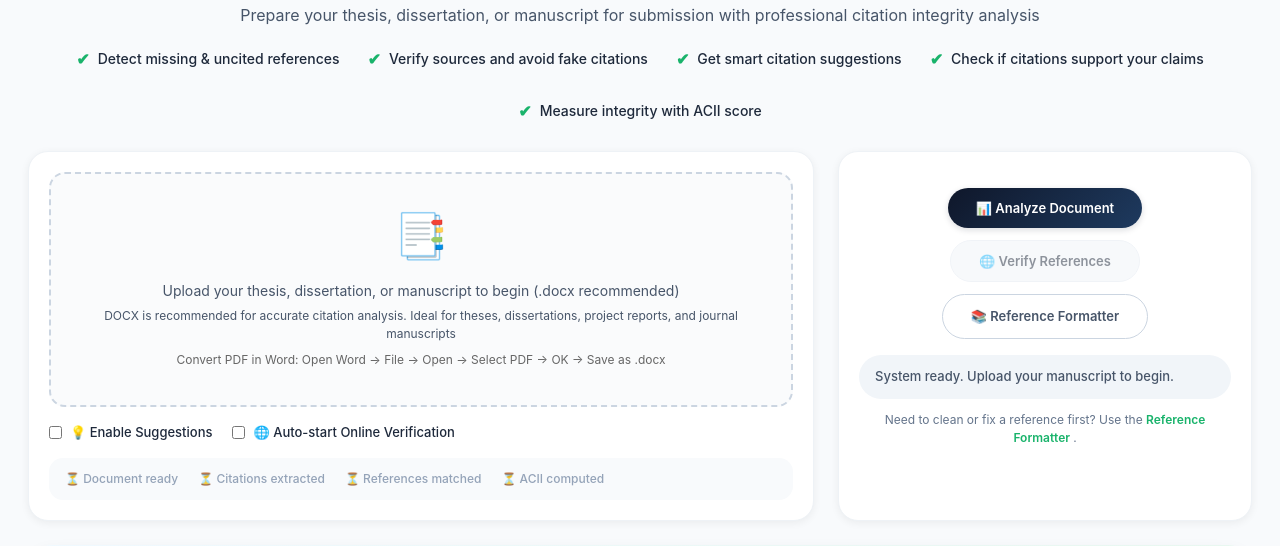
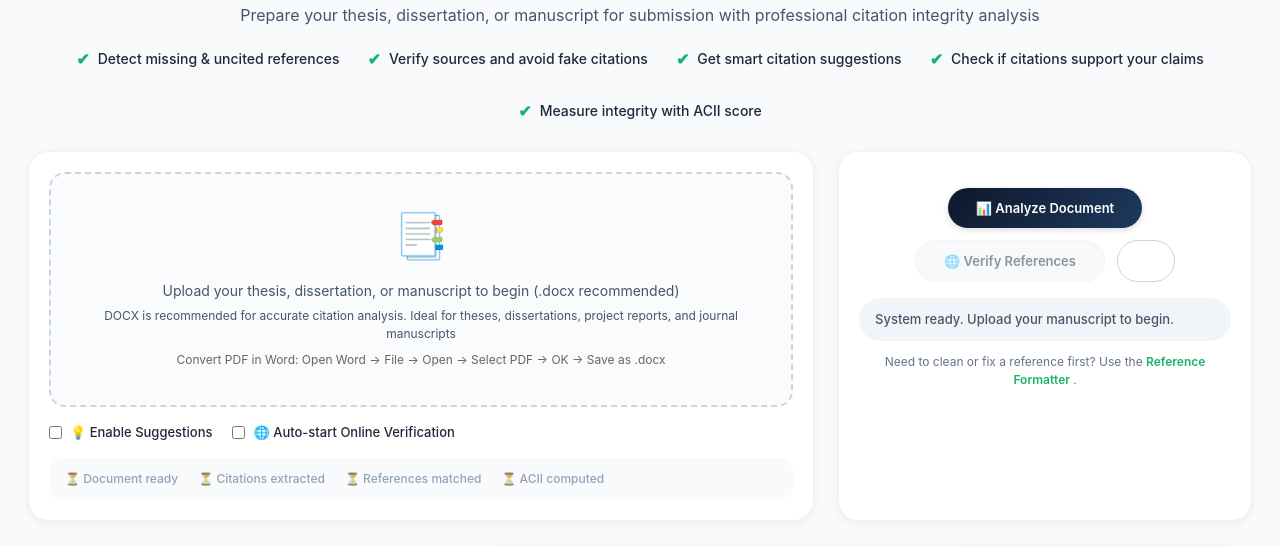
Before and after one commit to yawanokye/CitationCrosschecker, a FastAPI app: page / in a window 1280 px wide. Shown: the part 217-763 px from the top of the page. Run offline with FastAPI, Linux system fonts and the light colour scheme.

Commit message:
Update index.html

```diff
--- a/templates/index.html
+++ b/templates/index.html
@@ -803,7 +803,6 @@
                 <a href="/reference-formatter"
                    class="btn btn-outline"
                    style="text-decoration: none; display: inline-flex; align-items: center; justify-content: center;">
-                   📚 Reference Formatter
                 </a>
             </div>
 
```
